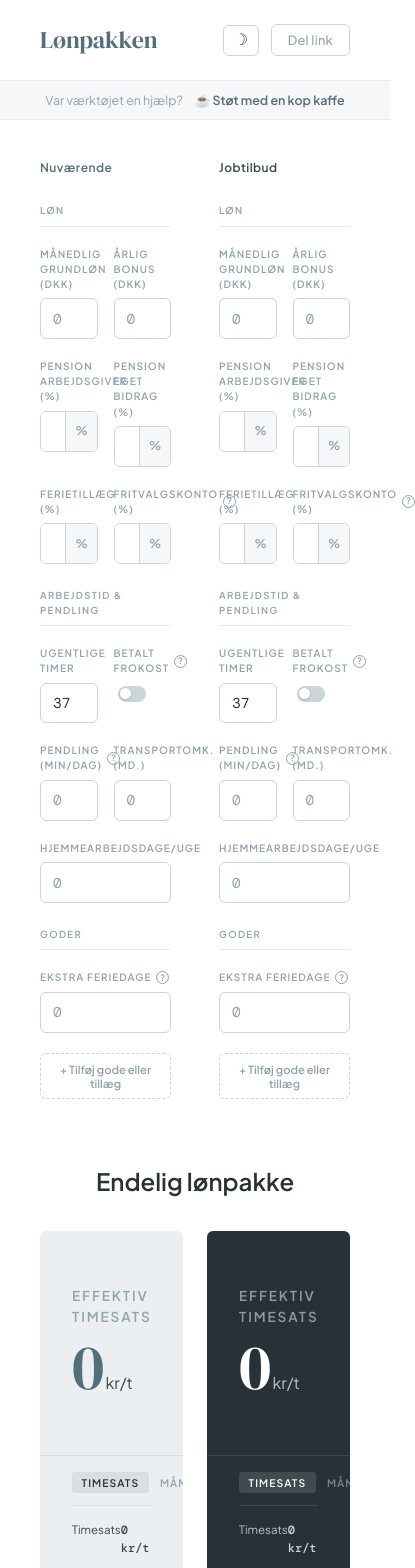
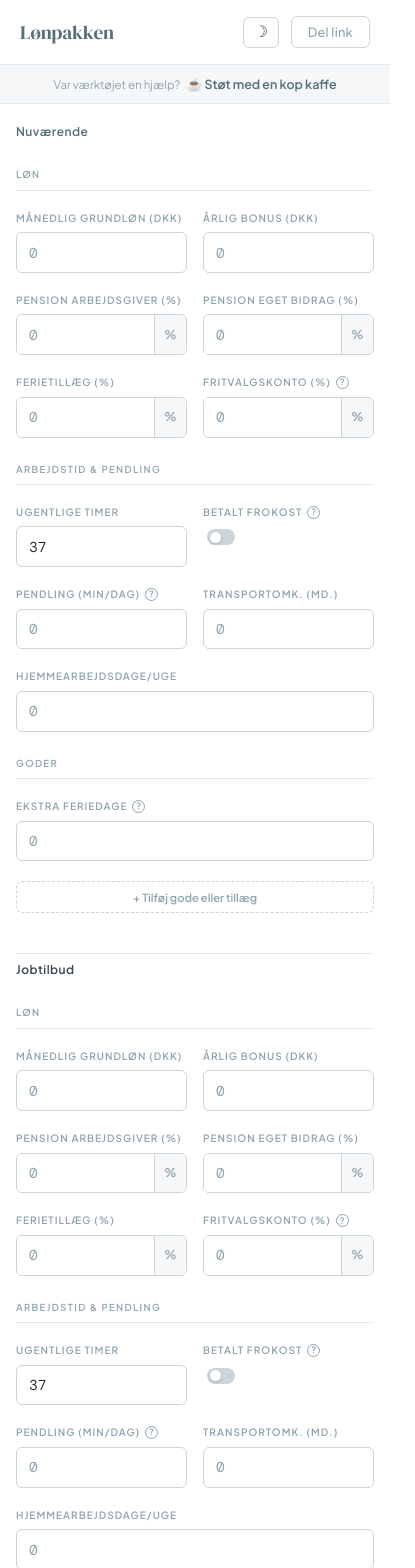
Before and after one commit to thwit/loenpakken, a React (Vite) app: page / in a window 390 px wide. Shown: the top 1568 px of the page, 415 px wide, since content can reach past the window. Built offline with nearby package versions, Linux system fonts and the light colour scheme.

Commit message:
Add responsive layout for mobile and tablet
Package columns stack vertically on mobile (<=600px), result cards wrap
automatically when space is tight (min-width: 280px), and padding/spacing
scales down at tablet and mobile breakpoints.

Co-Authored-By: Claude Sonnet 4.6 <noreply@anthropic.com>

```diff
--- a/src/App.module.css
+++ b/src/App.module.css
@@ -3,6 +3,7 @@
   display: flex;
   flex-direction: column;
   background: var(--bg);
+  overflow-x: hidden;
 }
 
 .header {
@@ -73,6 +74,7 @@
 
 .resultsCards {
   display: flex;
+  flex-wrap: wrap;
   gap: 1.5rem;
 }
 
@@ -101,6 +103,47 @@
   gap: 0.75rem;
 }
 
+/* ── Responsive ─────────────────────────────────────────── */
+@media (max-width: 900px) {
+  .main {
+    padding: 1.75rem 1.5rem 3rem;
+  }
+}
+
+@media (max-width: 600px) {
+  .headerInner {
+    padding: 1rem 1.25rem;
+  }
+
+  .logo {
+    font-size: 1.2rem;
+  }
+
+  .bmcBanner {
+    font-size: 0.72rem;
+    flex-wrap: wrap;
+    text-align: center;
+    gap: 0.4rem;
+  }
+
+  .main {
+    padding: 1.25rem 1rem 2rem;
+  }
+
+  .resultsSection {
+    margin-top: 2.5rem;
+  }
+
+  .resultsHeading {
+    font-size: 1.2rem;
+    margin-bottom: 1.25rem;
+  }
+
+  .resultsCards {
+    gap: 1rem;
+  }
+}
+
 .addPackageButton {
   margin-top: 1.5rem;
   padding: 0.6rem 1.25rem;
--- a/src/styles/ComparisonGrid.module.css
+++ b/src/styles/ComparisonGrid.module.css
@@ -359,6 +359,31 @@
   display: block;
 }
 
+/* ── Responsive ─────────────────────────────────────────── */
+@media (max-width: 900px) {
+  .grid {
+    gap: 1.5rem;
+  }
+}
+
+@media (max-width: 600px) {
+  .grid {
+    flex-direction: column;
+    gap: 2.5rem;
+  }
+
+  .column {
+    width: 100%;
+    padding-top: 0.5rem;
+    border-top: 1px solid var(--border-light);
+  }
+
+  .column:first-child {
+    border-top: none;
+    padding-top: 0;
+  }
+}
+
 /* ── Section separator ─────────────────────────────────── */
 .sectionLabel {
   font-family: 'Plus Jakarta Sans', sans-serif;
--- a/src/styles/ResultsPanel.module.css
+++ b/src/styles/ResultsPanel.module.css
@@ -3,7 +3,7 @@
   flex: 1;
   border-radius: var(--radius);
   overflow: hidden;
-  min-width: 0;
+  min-width: 280px;
 }
 
 .panelLight {
@@ -241,3 +241,39 @@
 .emptyState { font-size: 0.72rem; font-style: italic; padding: 0.3rem 0; }
 .panelLight .emptyState { color: var(--text-3); }
 .panelDark  .emptyState { color: rgba(255,255,255,.4); }
+
+/* ── Responsive ─────────────────────────────────────────── */
+@media (max-width: 600px) {
+  .headerCols {
+    flex-direction: column;
+  }
+
+  .headerColMain {
+    border-right: none;
+    border-bottom: 1px solid rgba(0,0,0,.08);
+    padding: 1.25rem 1.5rem;
+  }
+
+  .panelDark .headerColMain {
+    border-bottom-color: rgba(255,255,255,.1);
+  }
+
+  .headerValue {
+    font-size: 3rem;
+  }
+
+  .headerColStack {
+    flex-direction: row;
+    flex-wrap: wrap;
+  }
+
+  .headerColSub {
+    flex: 1;
+    min-width: 50%;
+    padding: 0.75rem 1rem;
+  }
+
+  .tabbedSection {
+    padding: 0 1rem 1rem;
+  }
+}
```
Also changed, not shown: src/styles/GrowthChart.module.css (+7 -0 lines).
